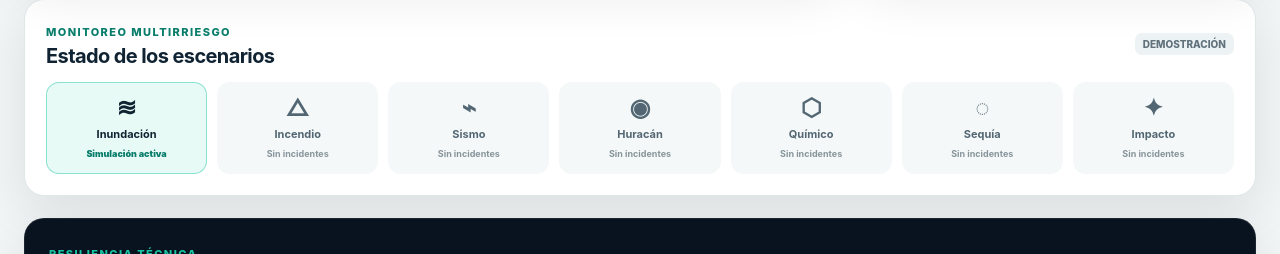
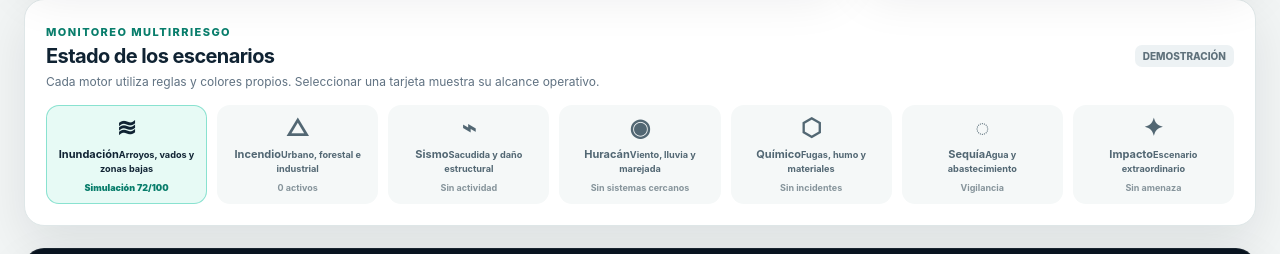
Before and after one commit to hernandez87-byte/VGIA, a Next.js app: page / in a window 1280 px wide. Shown: the part 2872-3126 px from the top of the page. Built offline with nearby package versions, Linux system fonts and the light colour scheme; no server answers; the database is empty.

Commit message:
feat: add semantic multirisk scenario cards

```diff
--- a/components/event-selector.tsx
+++ b/components/event-selector.tsx
@@ -8,48 +8,62 @@ interface EventSelectorProps {
   isSimulation: boolean;
 }
 
-const events: Array<{ id: HazardType; icon: string; label: string }> = [
-  { id: "flood", icon: "≋", label: "Inundación" },
-  { id: "fire", icon: "△", label: "Incendio" },
-  { id: "earthquake", icon: "⌁", label: "Sismo" },
-  { id: "hurricane", icon: "◉", label: "Huracán" },
-  { id: "chemical", icon: "⬡", label: "Químico" },
-  { id: "drought", icon: "◌", label: "Sequía" },
-  { id: "cosmic_impact", icon: "✦", label: "Impacto" },
+const events: Array<{
+  id: HazardType;
+  icon: string;
+  label: string;
+  idleStatus: string;
+  description: string;
+}> = [
+  { id: "flood", icon: "≋", label: "Inundación", idleStatus: "Sin alertas", description: "Arroyos, vados y zonas bajas" },
+  { id: "fire", icon: "△", label: "Incendio", idleStatus: "0 activos", description: "Urbano, forestal e industrial" },
+  { id: "earthquake", icon: "⌁", label: "Sismo", idleStatus: "Sin actividad", description: "Sacudida y daño estructural" },
+  { id: "hurricane", icon: "◉", label: "Huracán", idleStatus: "Sin sistemas cercanos", description: "Viento, lluvia y marejada" },
+  { id: "chemical", icon: "⬡", label: "Químico", idleStatus: "Sin incidentes", description: "Fugas, humo y materiales" },
+  { id: "drought", icon: "◌", label: "Sequía", idleStatus: "Vigilancia", description: "Agua y abastecimiento" },
+  { id: "cosmic_impact", icon: "✦", label: "Impacto", idleStatus: "Sin amenaza", description: "Escenario extraordinario" },
 ];
 
 export function EventSelector({ activeHazard, isSimulation }: EventSelectorProps) {
   const [selected, setSelected] = useState<HazardType>(activeHazard);
 
   return (
-    <section className="event-selector" aria-label="Tipos de emergencia">
+    <section className="event-selector event-selector-command" aria-label="Tipos de emergencia">
       <div className="section-heading compact-heading">
         <div>
           <span className="eyebrow">Monitoreo multirriesgo</span>
           <h2>Estado de los escenarios</h2>
+          <p className="section-description">
+            Cada motor utiliza reglas y colores propios. Seleccionar una tarjeta muestra su alcance operativo.
+          </p>
         </div>
         <span className="demo-label">{isSimulation ? "Demostración" : "En vivo"}</span>
       </div>
-      <div className="event-grid">
+      <div className="event-grid event-grid-command">
         {events.map((event) => {
           const isActive = event.id === activeHazard;
           return (
             <button
-              className={selected === event.id ? "event-button active" : "event-button"}
+              className={`event-button event-${event.id} ${selected === event.id ? "active" : ""}`}
               key={event.id}
               type="button"
               onClick={() => setSelected(event.id)}
               aria-pressed={selected === event.id}
             >
               <span className="event-icon" aria-hidden="true">{event.icon}</span>
-              <span className="event-label">{event.label}</span>
-              <small className={isActive ? "event-state event-state-active" : "event-state"}>
+              <span className="event-card-copy">
+                <strong>{event.label}</strong>
+                <small>{event.description}</small>
+              </span>
+              <span className={isActive ? "event-state event-state-active" : "event-state"}>
                 {isActive
                   ? isSimulation
-                    ? "Simulación activa"
+                    ? "Simulación 72/100"
                     : "1 evento activo"
-                  : "Sin incidentes"}
-              </small>
+                  : event.id === selected
+                    ? event.idleStatus
+                    : event.idleStatus}
+              </span>
             </button>
           );
         })}
```
